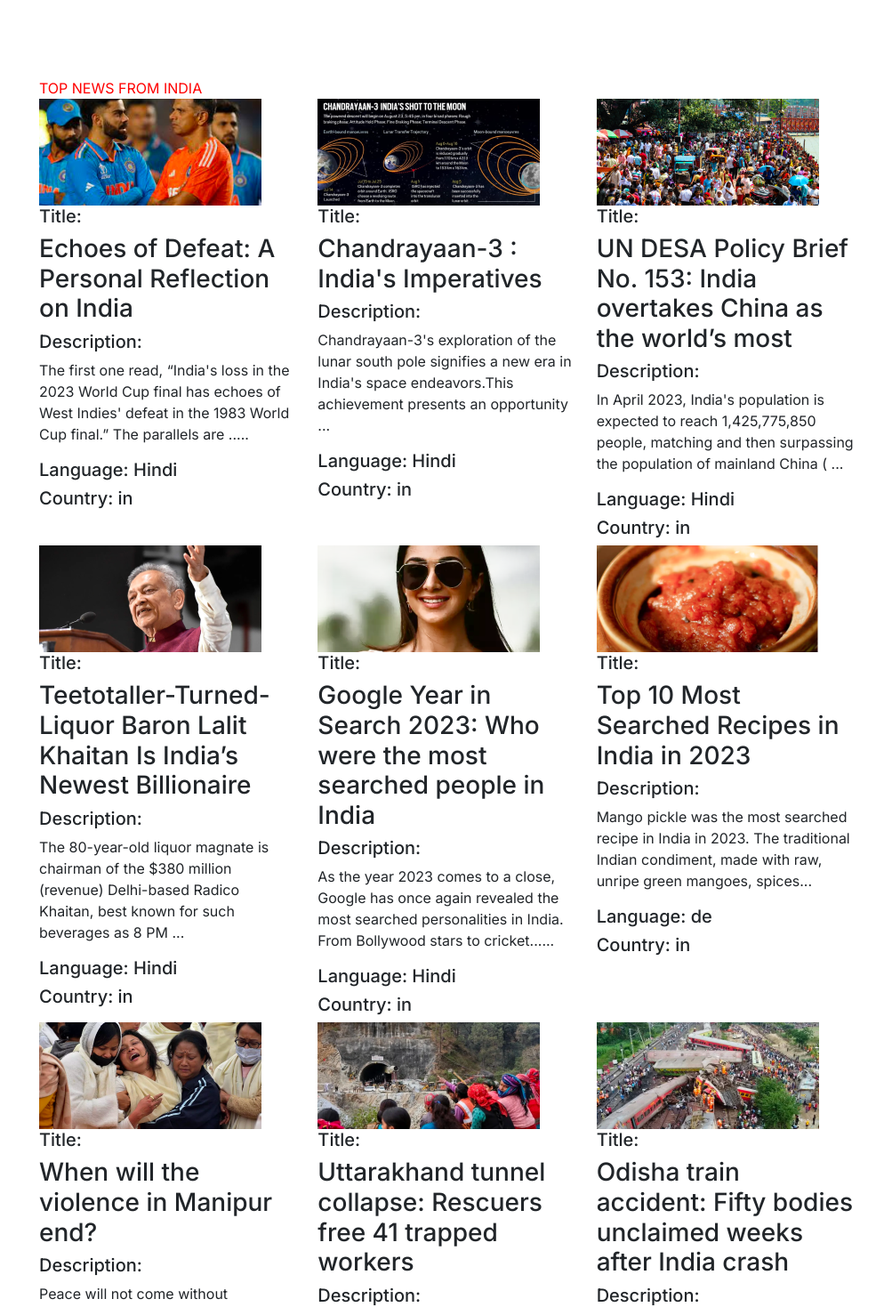
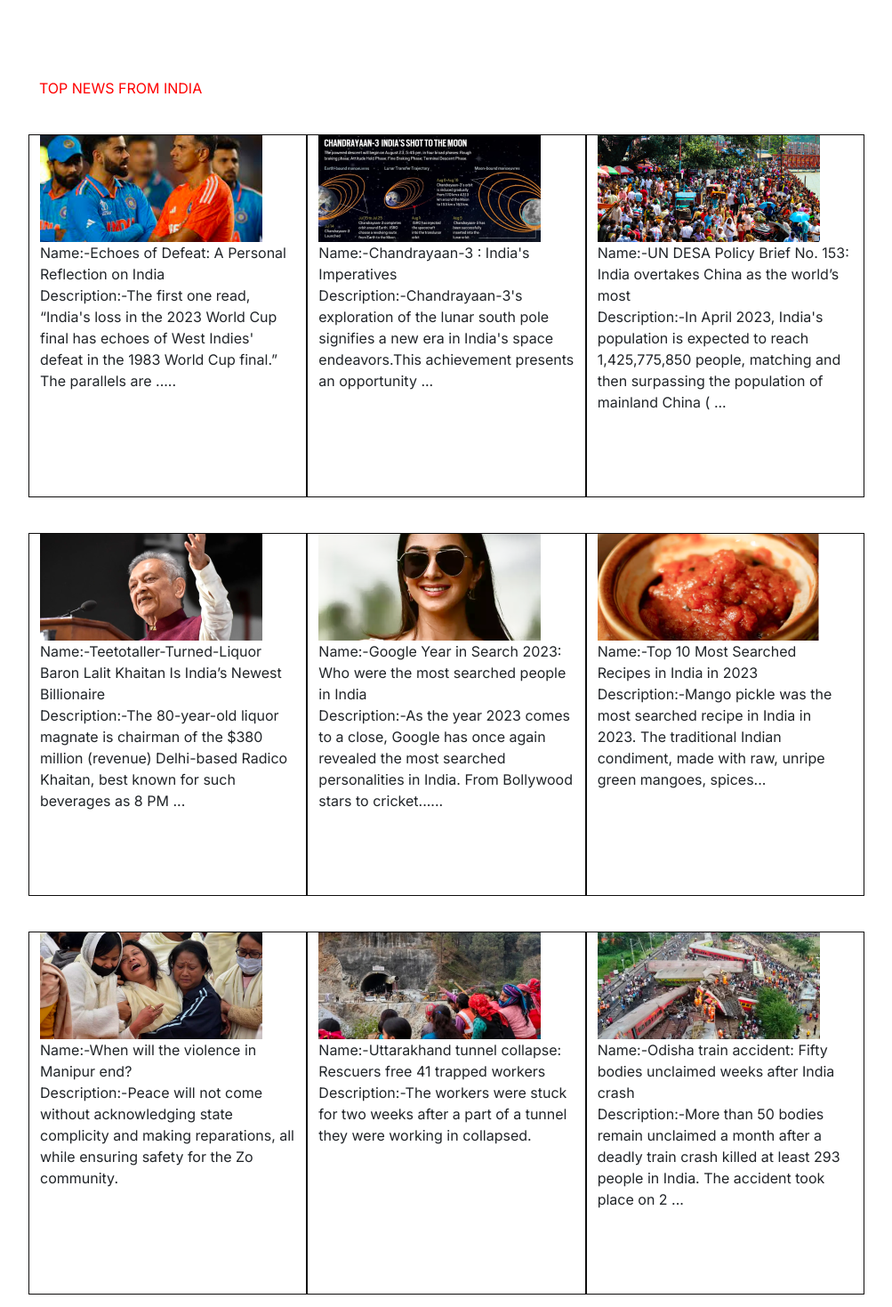
Before and after one commit to Swarnalata-Rana/news-application, a Next.js app: page / in a window 1280 px wide. Shown: the part 316-1785 px from the top of the page at 89% size, without its empty margins (138-1141 px from the left). Built offline with nearby package versions, Linux system fonts and the light colour scheme.

Commit message:
index-data

```diff
--- a/app/Articles.js
+++ b/app/Articles.js
@@ -7,13 +7,11 @@
     const [articles, setMovies] = useState(articles_datas)
 
     return (
-
         <>
             <div className='check-main-box'>TOP NEWS FROM INDIA</div>
-
             <div className='row'>
-                {articles.map((articles, index) => (
-                    <div key={index} className='col-sm-4'>
+                {articles.map((articles) => (
+                    <div key={articles} className='col-sm-4'>
                         <Articles_grid
                             title={articles.name}
                             desc={articles.description}
--- a/app/Articles_grid.js
+++ b/app/Articles_grid.js
@@ -1,38 +1,61 @@
 import React from 'react'
+import { articles_datas } from './data'
+import EastIcon from '@mui/icons-material/East';
 
-const Articles_grid = (props) => {
+
+const Articles_grid = () => {
     return (
         <>
-            {/* <div className='check-main-box'>TOP NEWS FROM INDIA</div> */}
-            {/* <div class="row empty-box">
-                <div class="col-sm">One</div>
-                <div class="col-sm">Two</div>
-                <div class="col-sm">Three</div>
+            <div className='check-main-box'>TOP NEWS FROM INDIA</div>
+            <div className="row empty-box">
+                <div className="col-sm">
+                    <img src={articles_datas[0].url}/>
+                    Name:-{articles_datas[0].name}<br></br>
+                    Description:-{articles_datas[0].description}
+                </div>
+                <div className="col-sm">
+                    <img src={articles_datas[1].url} />
+                    Name:-{articles_datas[1].name}<br></br>
+                    Description:-{articles_datas[1].description}
+                </div>
+                <div className="col-sm">
+                    <img src={articles_datas[2].url} />
+                    Name:-{articles_datas[2].name}<br></br>
+                    Description:-{articles_datas[2].description}
+                </div>
             </div>
-            <div class="row empty-box">
-                <div class="col-sm">Four</div>
-                <div class="col-sm">Five</div>
-                <div class="col-sm">Six</div>
+            <div className="row empty-box">
+                <div className="col-sm">
+                    <img src={articles_datas[3].url} />
+                    Name:-{articles_datas[3].name}<br></br>
+                    Description:-{articles_datas[3].description}
+                </div>
+                <div className="col-sm">
+                    <img src={articles_datas[4].url} />
+                    Name:-{articles_datas[4].name}<br></br>
+                    Description:-{articles_datas[4].description}
+                </div>
+                <div className="col-sm">
+                    <img src={articles_datas[5].url} />
+                    Name:-{articles_datas[5].name}<br></br>
+                    Description:-{articles_datas[5].description}
+                </div>
             </div>
-            <div class="row empty-box">
-                <div class="col-sm">Seven</div>
-                <div class="col-sm">Eight</div>
-                <div class="col-sm">Nine</div>
-            </div> */}
-
-            <div className=" paddingall" >
-                <div className='img-row'>
-                    <img src={props.image}  />
+            <div className="row empty-box">
+                <div className="col-sm">
+                    <img src={articles_datas[6].url} />
+                    Name:-{articles_datas[6].name}<br></br>
+                    Description:-{articles_datas[6].description}</div>
+                <div className="col-sm">
+                    <img src={articles_datas[7].url} />
+                    Name:-{articles_datas[7].name}<br></br>
+                    Description:-{articles_datas[7].description}
                 </div>
-                <div className='details-data '>
-                    <h5>Title:</h5>
-                    <h3>{props.title}</h3>
-                    <h5>Description:</h5>
-                    <p>{props.desc}</p>
-                    <h5>Language: {props.language}</h5>
-                    <h5>Country: {props.country}</h5>
+                <div className="col-sm">
+                    <img src={articles_datas[8].url} />
+                    Name:-{articles_datas[8].name}<br></br>
+                    Description:-{articles_datas[8].description}
                 </div>
-                {/* <a href='read-data'>Read full article <EastIcon /> </a> */}
             </div>
         </>
     )
--- a/app/Footer.js
+++ b/app/Footer.js
@@ -8,7 +8,6 @@
                 <div className=''>NewsAPI<img src="red-logo-small.png" class="" />Org </div>
                 <div>is not responsible for the content of external sites</div>
             </div>
-
             <div className='gap-footer'></div>
         </>
     )
--- a/app/data.js
+++ b/app/data.js
@@ -3,7 +3,6 @@
         id: "0",
         name: "Echoes of Defeat: A Personal Reflection on India",
         description: "The first one read, “India's loss in the 2023 World Cup final has echoes of West Indies' defeat in the 1983 World Cup final.” The parallels are .....",
-        category: "general",
         language: "Hindi",
         country: "in",
         url:"img1.png"
@@ -12,7 +11,6 @@
         id: "1",
         name: "Chandrayaan-3 : India's Imperatives",
         description: "Chandrayaan-3's exploration of the lunar south pole signifies a new era in India's space endeavors.This achievement presents an opportunity ...",
-        category: "general",
         language: "Hindi",
         country: "in",
         url:"img2.png"
@@ -21,7 +19,6 @@
         id: "2",
         name: "UN DESA Policy Brief No. 153: India overtakes China as the world’s most",
         description: "In April 2023, India's population is expected to reach 1,425,775,850 people, matching and then surpassing the population of mainland China ( ...",
-        category: "general",
         language: "Hindi",
         country: "in",
         url:"img3.png"
@@ -30,7 +27,6 @@
         id: "3",
         name: "Teetotaller-Turned-Liquor Baron Lalit Khaitan Is India’s Newest Billionaire",
         description:"The 80-year-old liquor magnate is chairman of the $380 million (revenue) Delhi-based Radico Khaitan, best known for such beverages as 8 PM ...",
-        category: "general",
         language: "Hindi",
         country: "in",
         url:"img4.png"
@@ -39,7 +35,6 @@
         id: "4",
         name: "Google Year in Search 2023: Who were the most searched people in India",
         description: "As the year 2023 comes to a close, Google has once again revealed the most searched personalities in India. From Bollywood stars to cricket......",
-        category: "technology",
         language: "Hindi",
         country: "in",
         url:"img5.png"
@@ -48,7 +43,6 @@
         id: "5",
         name: "Top 10 Most Searched Recipes in India in 2023",
         description: "Mango pickle was the most searched recipe in India in 2023. The traditional Indian condiment, made with raw, unripe green mangoes, spices...",
-        category: "technology",
         language: "de",
         country: "in",
         url:"img6.png"
@@ -57,7 +51,6 @@
         id: "6",
         name: "When will the violence in Manipur end?",
         description: "Peace will not come without acknowledging state complicity and making reparations, all while ensuring safety for the Zo community.",
-        category: "business",
         language: "Hindi",
         country: "in",
         url:"img7.png"
@@ -66,7 +59,6 @@
         id: "7",
         name: "Uttarakhand tunnel collapse: Rescuers free 41 trapped workers",
         description: "The workers were stuck for two weeks after a part of a tunnel they were working in collapsed.",
-        category: "general",
         language: "Hindi",
         country: "in",
         url:"img8.png"
--- a/app/page.js
+++ b/app/page.js
@@ -1,24 +1,19 @@
 'use client'
-import React, { useState } from 'react';
+// import React, { useState } from 'react';
 import Header from "./Header";
 import Search from "./Search";
-import Articles from "./Articles";
 import Footer from "./Footer";
-import { articles_datas } from "./data.js";
 import Articles_grid from './Articles_grid';
 
 
 const Page = () => {
-    const [articles, setMovies] = useState(articles_datas)
 
     return (
         <>
             <Header />
             <div className='container'>
                 <Search />
-                {/* <Articles_grid/> */}
-                <Articles/>
-
+                <Articles_grid />
             </div>
             <Footer />
         </>
```
